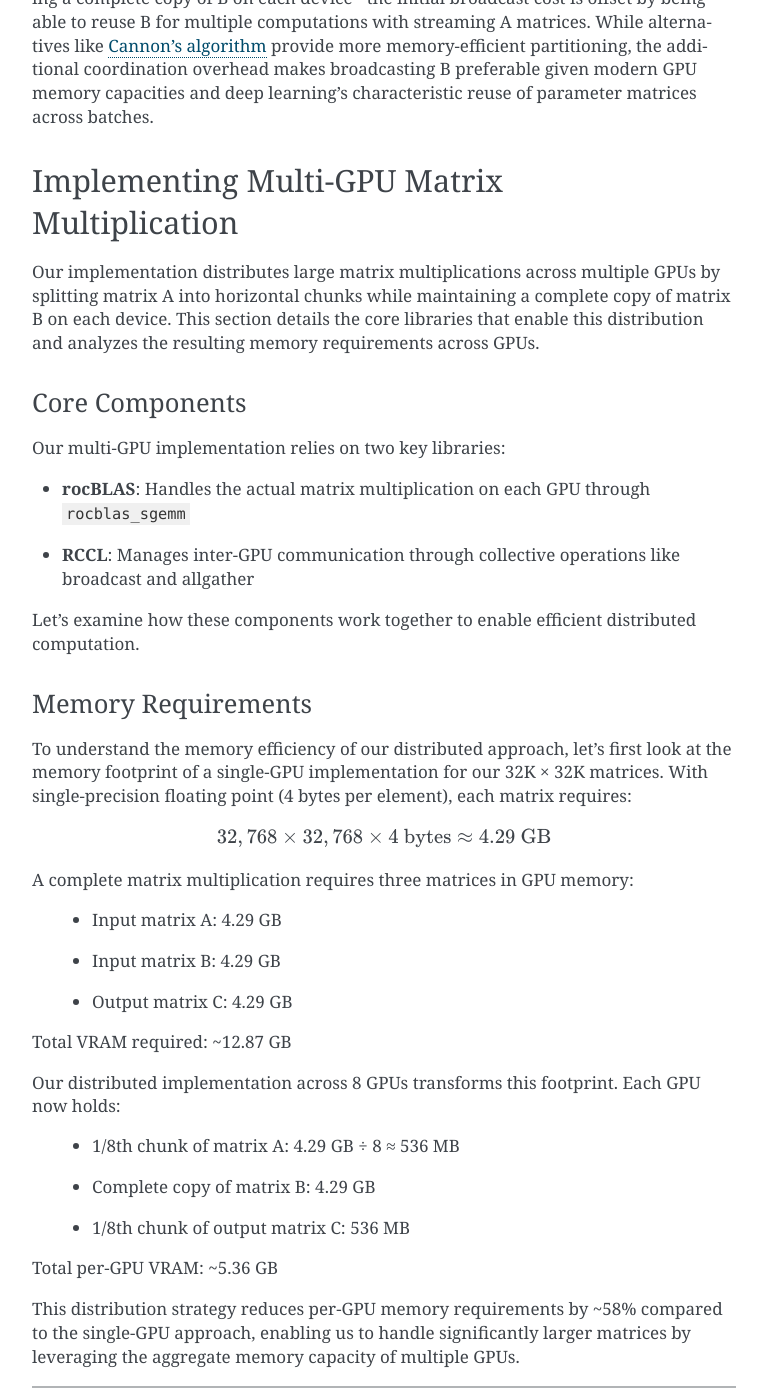
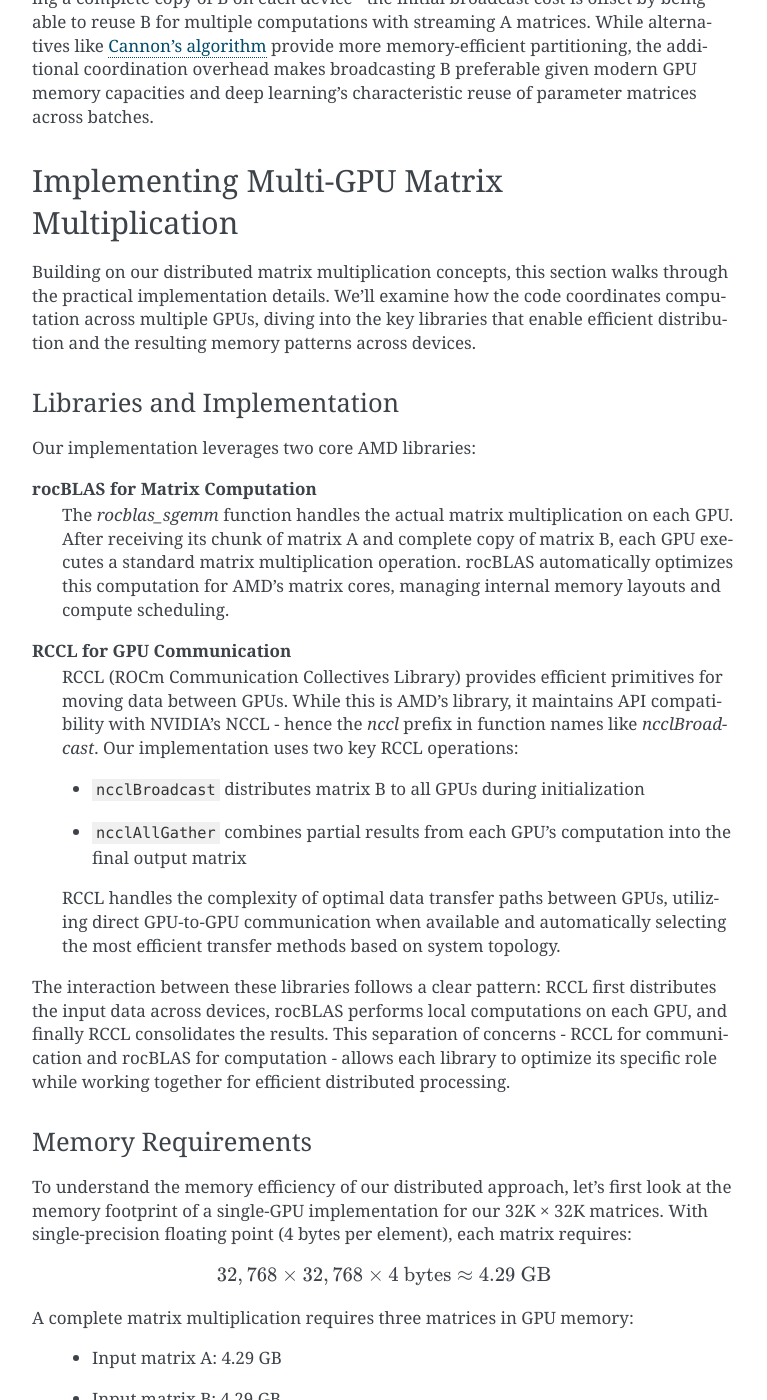
Before and after one commit to pebblesandweeds/rccl_gpu_matmul, a Sphinx documentation site: the page built from docs/source/rccl_gpu_matmul.rst, in a window 1280 px wide and 1400 px high, scrolled down 3893 px. Shown: the whole window, without its empty margins (366-1133 px from the left). Built offline with Sphinx 7.4.7, drawn with Linux system fonts in a browser that asks for light colours; some of the changed text lies outside the part shown.

Commit message:
Updates to rccl_gpu_matmul

```diff
--- a/docs/source/rccl_gpu_matmul.rst
+++ b/docs/source/rccl_gpu_matmul.rst
@@ -73,16 +73,24 @@ Chunking B would force GPUs to constantly exchange partial results during comput
 Implementing Multi-GPU Matrix Multiplication
 --------------------------------------------
 
-Our implementation distributes large matrix multiplications across multiple GPUs by splitting matrix A into horizontal chunks while maintaining a complete copy of matrix B on each device. This section details the core libraries that enable this distribution and analyzes the resulting memory requirements across GPUs.
+Building on our distributed matrix multiplication concepts, this section walks through the practical implementation details. We'll examine how the code coordinates computation across multiple GPUs, diving into the key libraries that enable efficient distribution and the resulting memory patterns across devices.
 
-Core Components
-^^^^^^^^^^^^^^^
-Our multi-GPU implementation relies on two key libraries:
+Libraries and Implementation
+^^^^^^^^^^^^^^^^^^^^^^^^^^^^
+Our implementation leverages two core AMD libraries:
 
-* **rocBLAS**: Handles the actual matrix multiplication on each GPU through ``rocblas_sgemm``
-* **RCCL**: Manages inter-GPU communication through collective operations like broadcast and allgather
+**rocBLAS for Matrix Computation**
+    The `rocblas_sgemm` function handles the actual matrix multiplication on each GPU. After receiving its chunk of matrix A and complete copy of matrix B, each GPU executes a standard matrix multiplication operation. rocBLAS automatically optimizes this computation for AMD's matrix cores, managing internal memory layouts and compute scheduling.
 
-Let's examine how these components work together to enable efficient distributed computation.
+**RCCL for GPU Communication**
+    RCCL (ROCm Communication Collectives Library) provides efficient primitives for moving data between GPUs. While this is AMD's library, it maintains API compatibility with NVIDIA's NCCL - hence the `nccl` prefix in function names like `ncclBroadcast`. Our implementation uses two key RCCL operations:
+
+    - ``ncclBroadcast`` distributes matrix B to all GPUs during initialization
+    - ``ncclAllGather`` combines partial results from each GPU's computation into the final output matrix
+
+    RCCL handles the complexity of optimal data transfer paths between GPUs, utilizing direct GPU-to-GPU communication when available and automatically selecting the most efficient transfer methods based on system topology.
+
+The interaction between these libraries follows a clear pattern: RCCL first distributes the input data across devices, rocBLAS performs local computations on each GPU, and finally RCCL consolidates the results. This separation of concerns - RCCL for communication and rocBLAS for computation - allows each library to optimize its specific role while working together for efficient distributed processing.
 
 Memory Requirements
 ^^^^^^^^^^^^^^^^^^^
```
